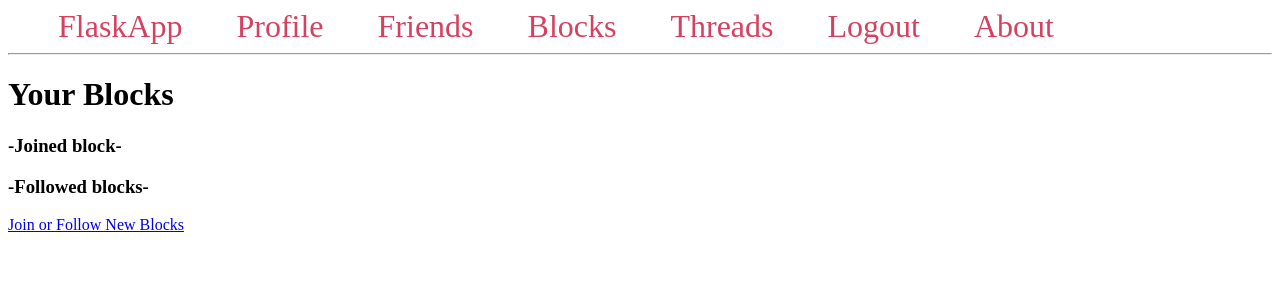
After one commit to Jasonchen0317/database_project_2, a Flask app: page /blocks/ in a window 1280 px wide. The commit adds this page. Shown: the top 300 px of the page. Run offline with Flask 3, Linux system fonts and the light colour scheme; the visitor is signed in with stand-in values (Sample User, id 1); data that the repository does not hold is empty; some libraries are stand-ins or nearby versions.

Commit message:
add block part

```diff
--- a/app.py
+++ b/app.py
@@ -4,7 +4,7 @@ from flask import Flask, render_template, request, url_for, redirect, session, f
 from wtforms import StringField, PasswordField, SubmitField, DateField, SelectField
 from flask_wtf import FlaskForm
 from wtforms.validators import DataRequired
-from forms import SignUpForm, EditForm, ThreadForm, ReplyForm
+from forms import SignUpForm, EditForm, ThreadForm, ReplyForm, BlockForm
 from utils import is_number
 app = Flask(__name__)
 app.secret_key = 'yoursecretkey'
@@ -239,3 +239,75 @@ def messages(id):
             return redirect(url_for('messages', id=id))
         return render_template('messages.html', messages=m, form=form)
     return redirect(url_for('login'))
+
+@app.route('/blocks/', methods=['GET', 'POST'])
+def blocks():
+    if 'loggedin' in session:
+        conn = get_db_connection()
+        cur = conn.cursor()
+        #Fetch joined block
+        cur.execute(
+            'SELECT b.blockid, b.name FROM project_schema.userblocks ub, project_schema.blocks b WHERE ub.blockid = b.blockid and userid=%s and isjoined=true;',
+            (session['id'],)
+        )
+        jb = cur.fetchall()
+        #Fetch followed block
+        cur.execute(
+            'SELECT b.blockid, b.name FROM project_schema.userblocks ub, project_schema.blocks b WHERE ub.blockid = b.blockid and userid=%s and isjoined=false;',
+            (session['id'],)
+        )
+        fb = cur.fetchall()
+        cur.close()
+        conn.close()
+        return render_template('blocks.html', joinedblock=jb, followedblock=fb)
+    return redirect(url_for('login'))
+
+@app.route('/joinblocks/', methods=['GET', 'POST'])
+def joinblocks():
+    msg = ''
+    form = BlockForm()
+    conn = get_db_connection()
+    cur = conn.cursor()
+    cur.execute('SELECT * FROM project_schema.blocks;')
+    blocks=cur.fetchall()
+    cur.close()
+    conn.close()
+    #Get block name and id
+    blocklist=[(b[0], b[1]) for b in blocks]
+    form.blockid.choices=blocklist
+    if form.validate_on_submit():
+        blockid = form.blockid.data
+        join=form.join.data
+        conn = get_db_connection()
+        cur = conn.cursor()
+        cur.execute('SELECT * FROM project_schema.userblocks where userid=%s and isjoined=true;', (session['id'],))
+        joined=cur.fetchone()
+        cur.execute('SELECT * FROM project_schema.userblocks where userid=%s and blockid=%s;', (session['id'], blockid))
+        followedorjoined=cur.fetchone()
+        cur.close()
+        conn.close()
+        #Check if user has joined a block
+        if joined and join=='true':
+            msg='Already joined a block!'
+        #Check if the target block is already followed
+        elif followedorjoined:
+            msg='Block already followed or joined!'
+        #Insert to blockrequests for join/ Insert to userblocks for follow
+        else:
+            conn = get_db_connection()
+            cur = conn.cursor()
+            if join=='true':
+                cur.execute(
+                    'INSERT INTO project_schema.blockrequests(requestid, senderid, blockid, approvedcount) VALUES ((select max(requestid)+1 from project_schema.blockrequests), %s, %s, 0) ON CONFLICT (senderid, blockid) DO NOTHING;',
+                    (session['id'], blockid)
+                )
+            else:
+                cur.execute(
+                    'INSERT INTO project_schema.userblocks(userid, blockid, isjoined) VALUES (%s, %s, %s);',
+                    (session['id'], blockid, join)
+                )
+            conn.commit()
+            cur.close()
+            conn.close()
+            return redirect(url_for('blocks'))
+    return render_template('joinblocks.html', msg=msg, form=form)
--- a/templates/base.html
+++ b/templates/base.html
@@ -33,6 +33,7 @@
         <a href="{{ url_for('index') }}">FlaskApp</a>
         <a href="{{ url_for('profile') }}">Profile</a>
         <a href="#">Friends</a>
+        <a href="{{ url_for('blocks') }}">Blocks</a>
         <a href="{{ url_for('threads') }}">Threads</a>
 		<a href="{{ url_for('logout') }}">Logout</a>
         <a href="#">About</a>
--- /dev/null
+++ b/templates/blocks.html
@@ -0,0 +1,18 @@
+{% extends 'base.html' %}
+{% block content %}
+    <h1>{% block title %}Your Blocks{% endblock %}</h1>
+
+    <h3>-Joined block-</h3>
+    {% for b in joinedblock %}
+        <p>Block ID: {{ b[0] }} - Name: {{ b[1] }}</p>
+    {% endfor %}
+
+    <h3>-Followed blocks-</h3>
+    {% for b in followedblock %}
+        <p>Block ID: {{ b[0] }} - Name: {{ b[1] }}</p>
+    {% endfor %}
+
+    <div class="links">
+        <a href="{{ url_for('joinblocks') }}" class="active">Join or Follow New Blocks</a>
+    </div>
+{% endblock %}
--- a/templates/editprofile.html
+++ b/templates/editprofile.html
@@ -1,7 +1,7 @@
 {% extends 'base.html' %}
 {% block content %}
 	<h1>Edit Profile</h1>
-	<form action="" method="post" novalidate enctype="multipart/form-data">
+	<form action="" method="post" novalidate>
 		{{ form.hidden_tag() }}
 		<p>
 			{{ form.address.label }}<br>
--- a/templates/messages.html
+++ b/templates/messages.html
@@ -9,7 +9,7 @@
 		{{ form.hidden_tag() }}
 		<p>
 			{{ form.body.label }}<br>
-			{{ form.body(rows='20',cols='60') }}
+			{{ form.body(rows='10',cols='60') }}
 		</p>
 		<p>{{ form.submit() }}</p>
 	</form>
--- a/utils.py
+++ b/utils.py
@@ -1,3 +1,4 @@
+#Python file for utility functions
 def is_number(s):
     try:
         float(s)
```
Also changed, not shown: forms.py (+8 -3 lines), templates/joinblocks.html (added, +18 -0 lines), README.md.
